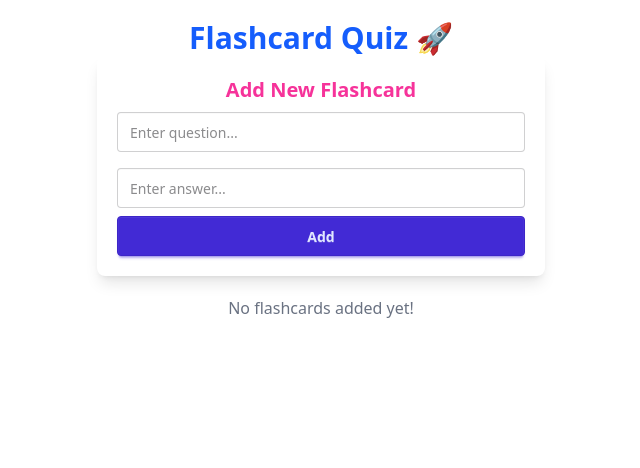
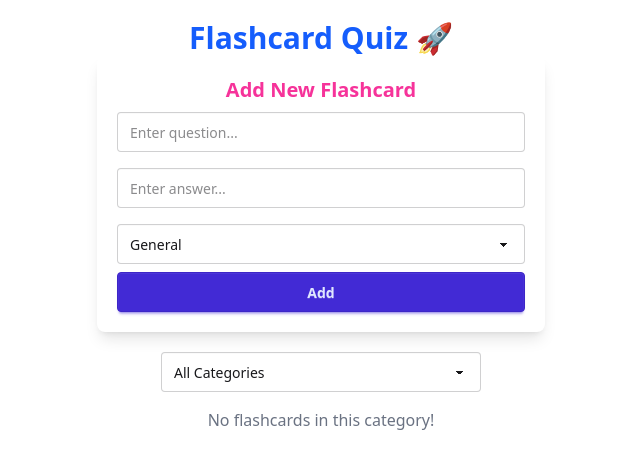
Before and after one commit to TanushreeMohanty/QuizDeck, a React (Vite) app: page / in a window 1280 px wide. Shown: the top 468 px of the page, without its empty margins (319-959 px from the left). Built offline with nearby package versions, Linux system fonts and the light colour scheme.

Commit message:
Categorize Flashcards

```diff
--- a/src/components/Flashcard.jsx
+++ b/src/components/Flashcard.jsx
@@ -5,9 +5,10 @@ export default function Flashcard({ flashcard, onEdit, onDelete }) {
 
   return (
     <div
-      className="card bg-white shadow-lg p-5 rounded-lg cursor-pointer w-60 "
+      className="card bg-white shadow-lg p-5 rounded-lg cursor-pointer w-60 border-l-4 border-blue-500"
       onClick={() => setFlipped(!flipped)}
     >
+      <p className="text-xs text-gray-500 mb-1">{flashcard.category}</p>
       <h3 className="text-lg font-semibold text-center text-black">
         {flipped ? flashcard.answer : flashcard.question}
       </h3>
--- a/src/components/FlashcardForm.jsx
+++ b/src/components/FlashcardForm.jsx
@@ -3,14 +3,16 @@ import { useState } from "react";
 export default function FlashcardForm({ onSave, editingFlashcard, setEditingFlashcard }) {
   const [question, setQuestion] = useState(editingFlashcard?.question || "");
   const [answer, setAnswer] = useState(editingFlashcard?.answer || "");
+  const [category, setCategory] = useState(editingFlashcard?.category || "General");
 
   const handleSubmit = (e) => {
     e.preventDefault();
     if (!question || !answer) return;
 
-    onSave({ id: editingFlashcard?.id || Date.now(), question, answer });
+    onSave({ id: editingFlashcard?.id || Date.now(), question, answer, category });
     setQuestion("");
     setAnswer("");
+    setCategory("General");
     setEditingFlashcard(null);
   };
 
@@ -33,6 +35,20 @@ export default function FlashcardForm({ onSave, editingFlashcard, setEditingFlas
         value={answer}
         onChange={(e) => setAnswer(e.target.value)}
       />
+
+      {/* Category Selection */}
+      <select
+        className="select select-bordered w-full my-2"
+        value={category}
+        onChange={(e) => setCategory(e.target.value)}
+      >
+        <option value="General">General</option>
+        <option value="Math">Math</option>
+        <option value="Science">Science</option>
+        <option value="History">History</option>
+        <option value="Language">Language</option>
+      </select>
+
       <button type="submit" className="btn btn-primary w-full">
         {editingFlashcard ? "Update" : "Add"}
       </button>
--- a/src/components/FlashcardList.jsx
+++ b/src/components/FlashcardList.jsx
@@ -1,15 +1,42 @@
+import { useState } from "react";
 import Flashcard from "./Flashcard";
 
 export default function FlashcardList({ flashcards, onEdit, onDelete }) {
+  const [selectedCategory, setSelectedCategory] = useState("All");
+
+  const filteredFlashcards =
+    selectedCategory === "All"
+      ? flashcards
+      : flashcards.filter((fc) => fc.category === selectedCategory);
+
   return (
-    <div className="flex flex-wrap gap-5 justify-center mt-5">
-      {flashcards.length > 0 ? (
-        flashcards.map((flashcard) => (
-          <Flashcard key={flashcard.id} flashcard={flashcard} onEdit={onEdit} onDelete={onDelete} />
-        ))
-      ) : (
-        <p className="text-center text-gray-500 w-full">No flashcards added yet!</p>
-      )}
+    <div className="mt-5">
+      {/* Category Filter Dropdown */}
+      <div className="flex justify-center mb-4">
+        <select
+          className="select select-bordered"
+          value={selectedCategory}
+          onChange={(e) => setSelectedCategory(e.target.value)}
+        >
+          <option value="All">All Categories</option>
+          <option value="General">General</option>
+          <option value="Math">Math</option>
+          <option value="Science">Science</option>
+          <option value="History">History</option>
+          <option value="Language">Language</option>
+        </select>
+      </div>
+
+      {/* Flashcards Display */}
+      <div className="flex flex-wrap gap-5 justify-center">
+        {filteredFlashcards.length > 0 ? (
+          filteredFlashcards.map((flashcard) => (
+            <Flashcard key={flashcard.id} flashcard={flashcard} onEdit={onEdit} onDelete={onDelete} />
+          ))
+        ) : (
+          <p className="text-center text-gray-500 w-full">No flashcards in this category!</p>
+        )}
+      </div>
     </div>
   );
 }
```
